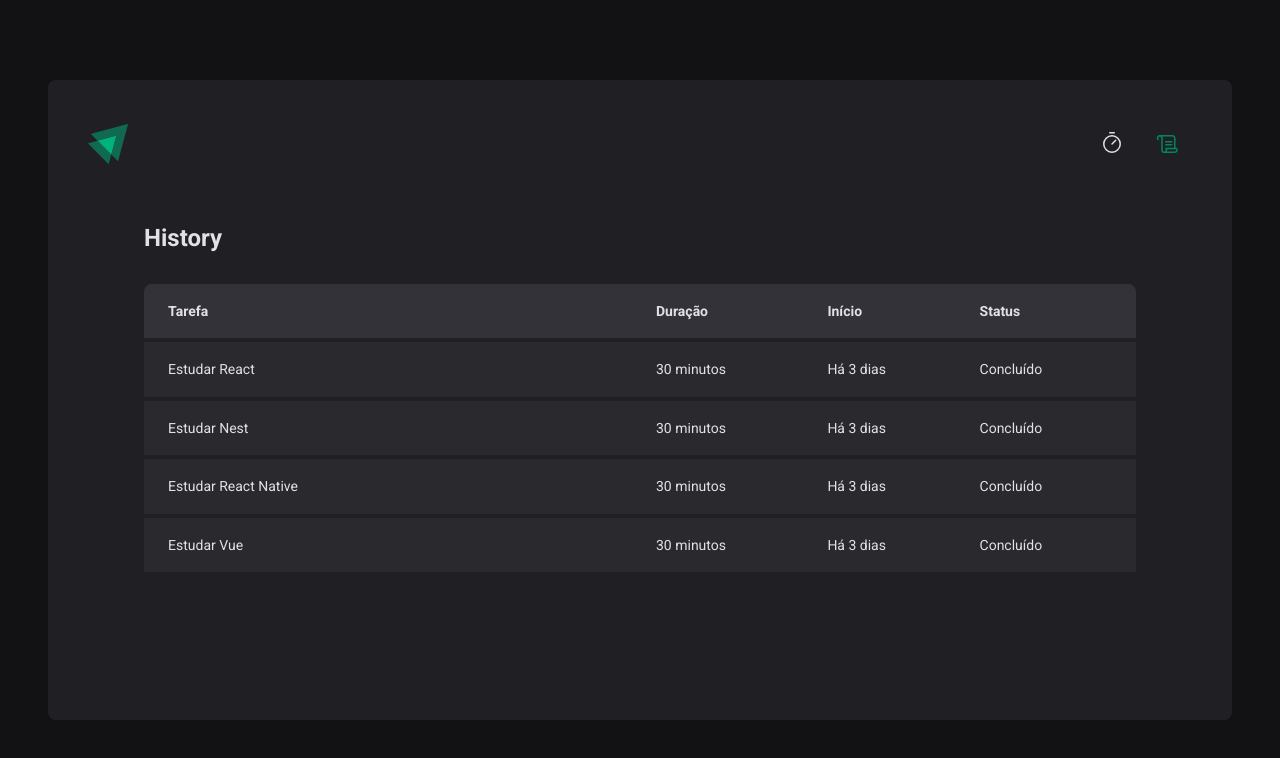
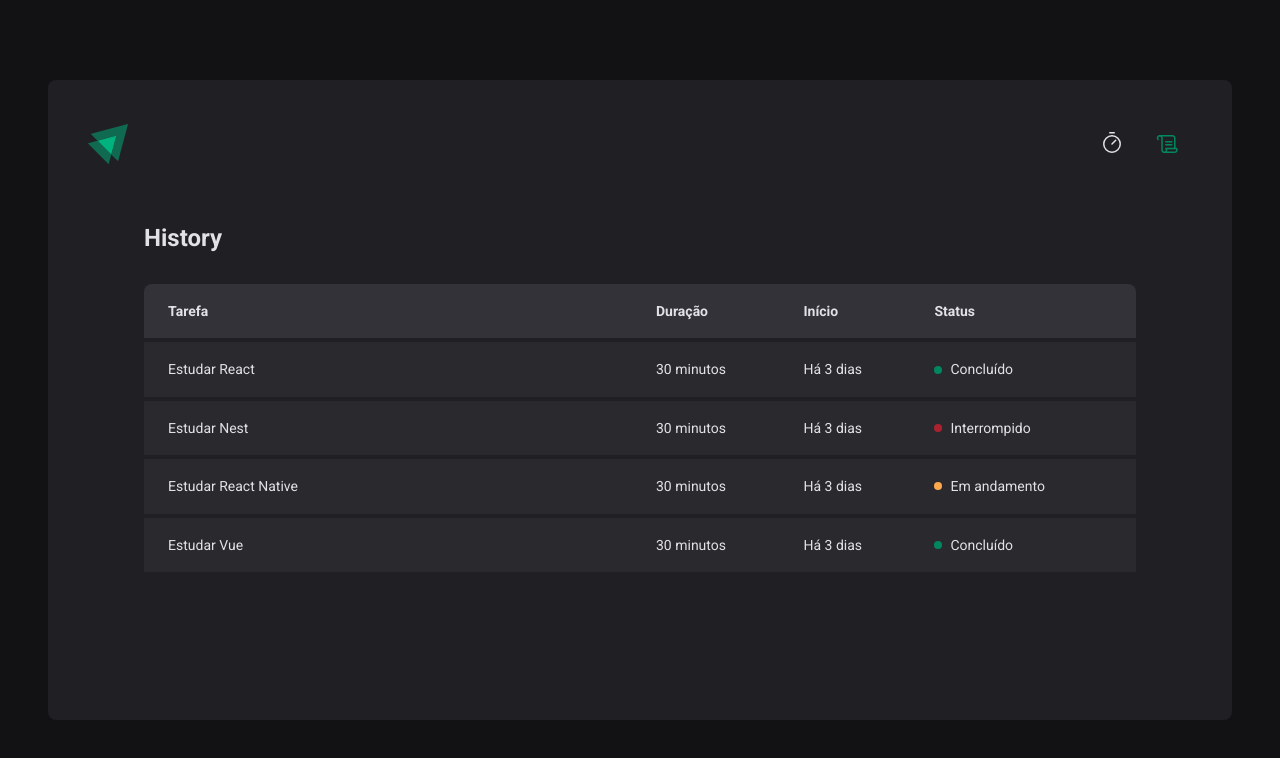
Before and after one commit to Arthur-art/reactjs-ignite-rocketseat-trilha-2022, a React (Vite) app in the folder Project/ignite-timer/: page /history in a window 1280 px wide. Shown: the top 758 px of the page. Built offline with nearby package versions, Linux system fonts and the light colour scheme.

Commit message:
Desenvolvendo component estilizado Status

```diff
--- a/Project/ignite-timer/src/pages/History/History.styles.ts
+++ b/Project/ignite-timer/src/pages/History/History.styles.ts
@@ -61,3 +61,27 @@
     }
   }
 `
+
+const STATUS_COLORS = {
+  yellow: 'yellow-500',
+  green: 'green-500',
+  red: 'red-500',
+} as const
+
+interface StatusProps {
+  statusColor: keyof typeof STATUS_COLORS
+}
+
+export const Status = styled.span<StatusProps>`
+  display: flex;
+  align-items: center;
+  gap: 0.5rem;
+
+  &::before {
+    content: '';
+    width: 0.5rem;
+    height: 0.5rem;
+    border-radius: 9999px;
+    background: ${(props) => props.theme[STATUS_COLORS[props.statusColor]]};
+  }
+`
--- a/Project/ignite-timer/src/pages/History/History.tsx
+++ b/Project/ignite-timer/src/pages/History/History.tsx
@@ -1,4 +1,4 @@
-import { HistoryContainer, HistoryList } from './History.styles'
+import { HistoryContainer, HistoryList, Status } from './History.styles'
 
 export const History = () => {
   return (
@@ -19,25 +19,33 @@
               <td>Estudar React</td>
               <td>30 minutos</td>
               <td>Há 3 dias</td>
-              <td>Concluído</td>
+              <td>
+                <Status statusColor="green">Concluído</Status>
+              </td>
             </tr>
             <tr>
               <td>Estudar Nest</td>
               <td>30 minutos</td>
               <td>Há 3 dias</td>
-              <td>Concluído</td>
+              <td>
+                <Status statusColor="red">Interrompido</Status>
+              </td>
             </tr>
             <tr>
               <td>Estudar React Native</td>
               <td>30 minutos</td>
               <td>Há 3 dias</td>
-              <td>Concluído</td>
+              <td>
+                <Status statusColor="yellow">Em andamento</Status>
+              </td>
             </tr>
             <tr>
               <td>Estudar Vue</td>
               <td>30 minutos</td>
               <td>Há 3 dias</td>
-              <td>Concluído</td>
+              <td>
+                <Status statusColor="green">Concluído</Status>
+              </td>
             </tr>
           </tbody>
         </table>
```
